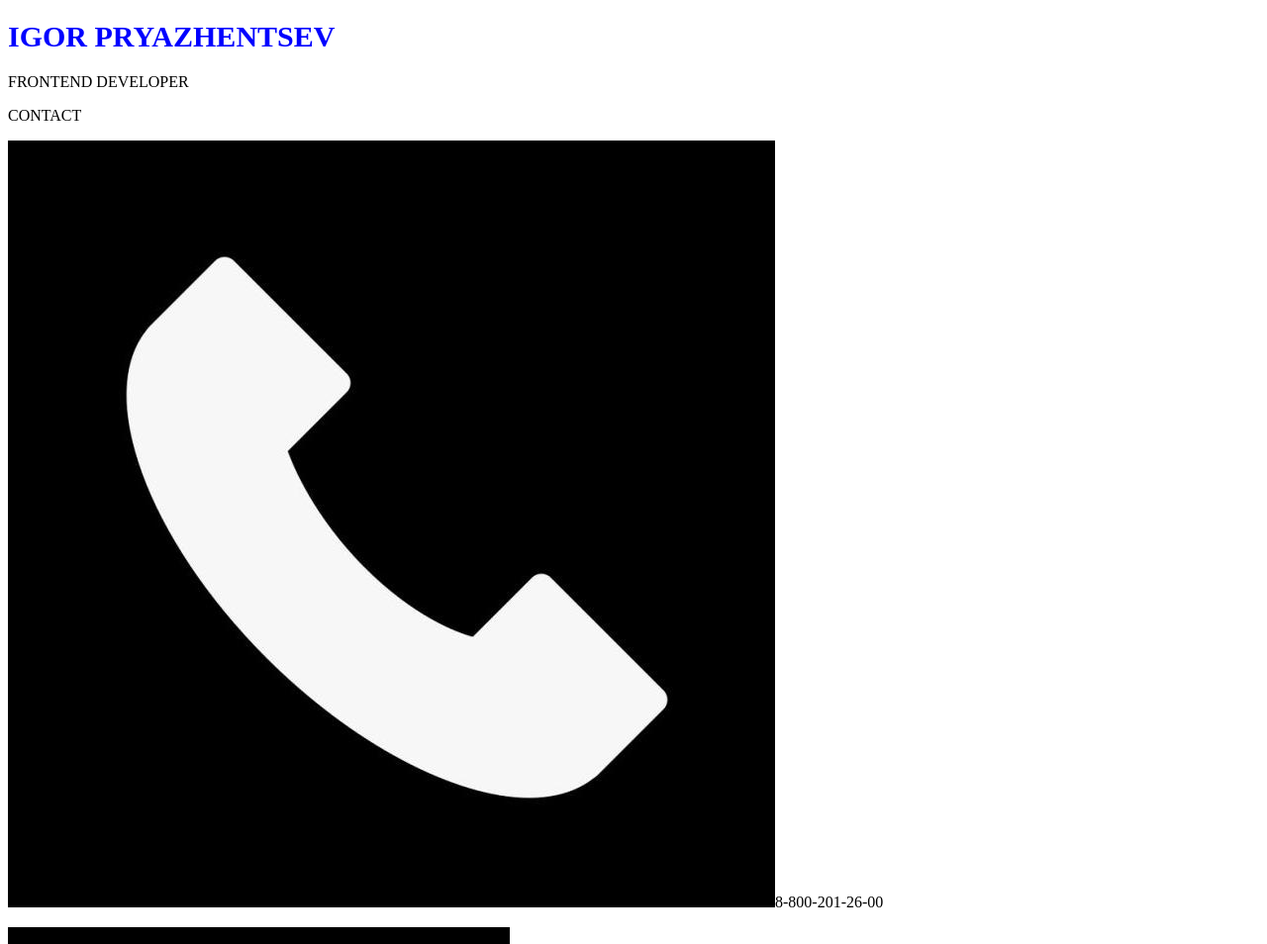
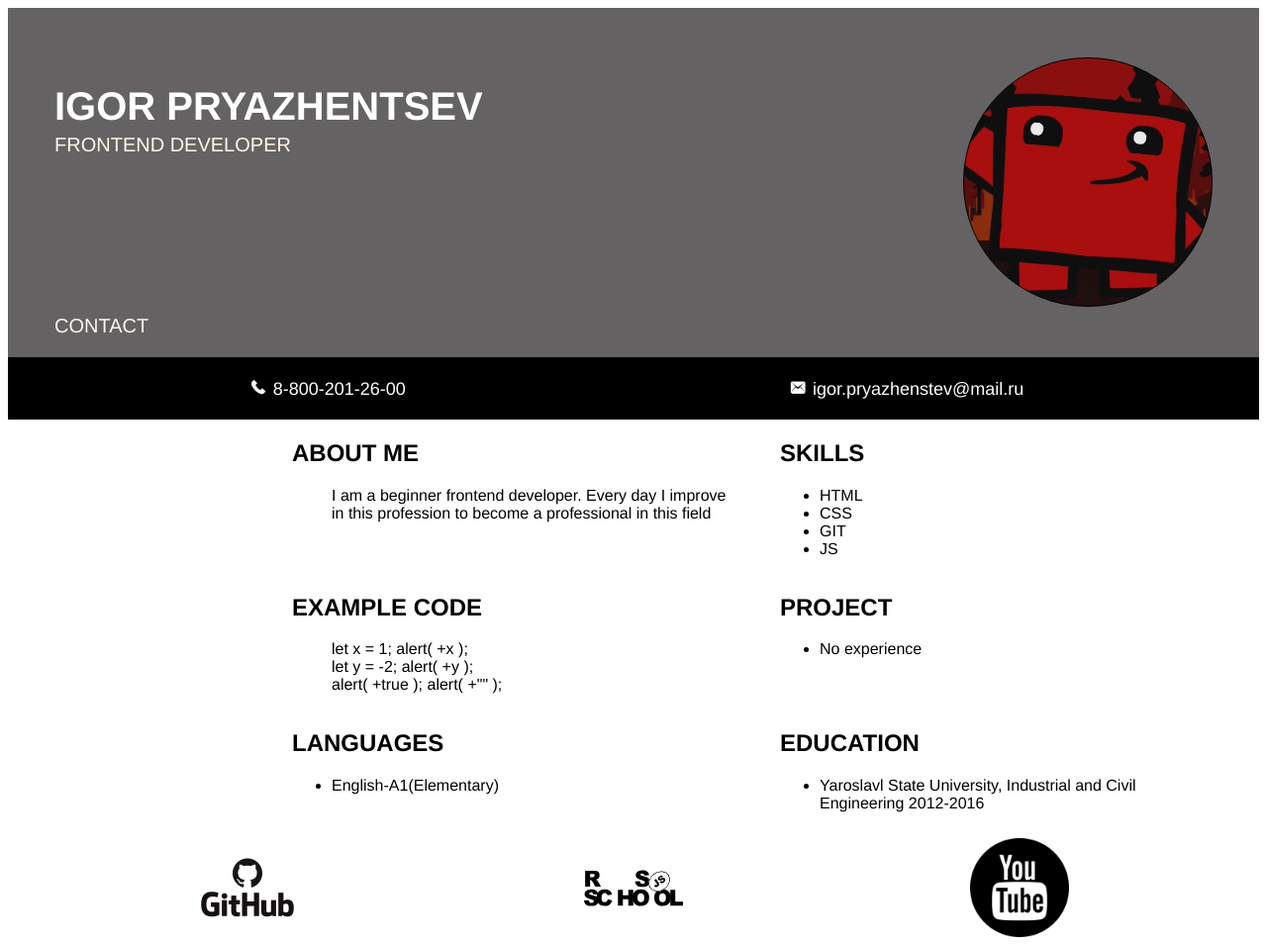
Before and after one commit to IgorPryazhentsev/rsschool-cv-stage-0-, a plain HTML site: page index.html in a window 1280 px wide. Shown: the top 954 px of the page at 99% size. Drawn offline with Linux system fonts and the light colour scheme.

Commit message:
feat: add updated file style.css

```diff
--- a/style.css
+++ b/style.css
@@ -1,4 +1,105 @@
+.wrapper {
+    font-family: Helvetica,Arial,sans-serif;
+}
+.container {
+    max-width: 1170px;
+    margin: 0 auto;
+}
 h1 {
-    font-size: 30px;
-    color: blue;
+    font-size: 40px;
+    color: white;
+    margin-bottom: -15px;
 }
+
+.header_backround {
+    padding: 50px 0 0 0;
+    background-color: rgb(100, 98, 98);
+}
+.header_column {display: flex;
+    justify-content: space-between;
+
+}
+.header_contact {
+margin-top: 160px;
+}
+.header_name p {
+font-size: 20px;
+color: seashell;
+}
+.header_avatar {
+    background: no-repeat url(img/avatar.jpeg);
+    width: 250px;
+    height: 250px;
+    border-radius: 125px;
+    background-size: contain;
+    border: 1px solid rgb(0, 0, 0);
+}
+.nav_row { padding: 2px 0 2px 0;
+    color: white;
+    font-size: 18px;
+    display: flex;
+    justify-content: space-around;
+}
+.nav_row img {
+    width: 20px;
+    height: 20px;
+    margin-bottom: -2px;
+    padding: 0 5px;
+}
+.nav_background {
+    background-color: black;
+}
+.nav_email a {
+    text-decoration: none;
+    color: white;
+    font-size: 18px;
+}
+.main_column {
+    display: flex;
+    flex-wrap: wrap;
+    justify-content: center;
+    width: 80%;
+    margin-left: 240px;
+
+}
+.main_about {width: 443px;
+    margin-right: 25px;
+}
+.main_about p {
+    padding-left: 40px;
+}
+.main_skills {width: 443px;
+    margin-left: 25px;
+}
+.main_code {width: 443px;
+    margin-right: 25px;
+}
+.main_code p {
+    padding-left: 40px;
+}
+.main_project {width: 443px;
+    margin-left: 25px;
+}
+.main_languages {width: 443px;
+    margin-right: 25px;
+}
+.main_education {width: 443px;
+    margin-left: 25px;
+}
+.footer_row {display: flex;
+    justify-content: space-around;
+    padding-top: 10px;
+}
+.footer_row img {
+    width: 100px;
+    height: 100px;
+}
+.footer_year {
+    font-weight: 600;
+    color: white;
+    font-size: 15px;
+    text-align: center;
+    background-color: rgb(0, 0, 0);
+    padding: 3px 0 3px 0;
+    margin-top: 20px;
+}
```
